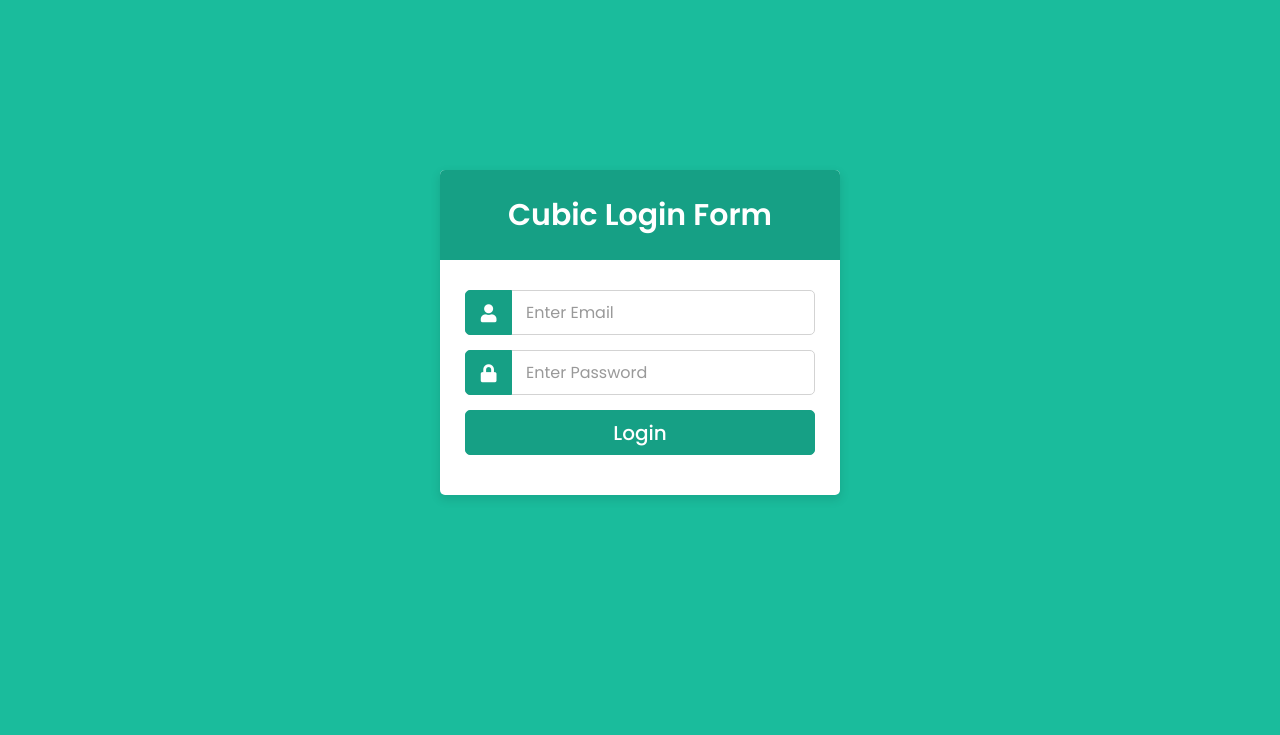
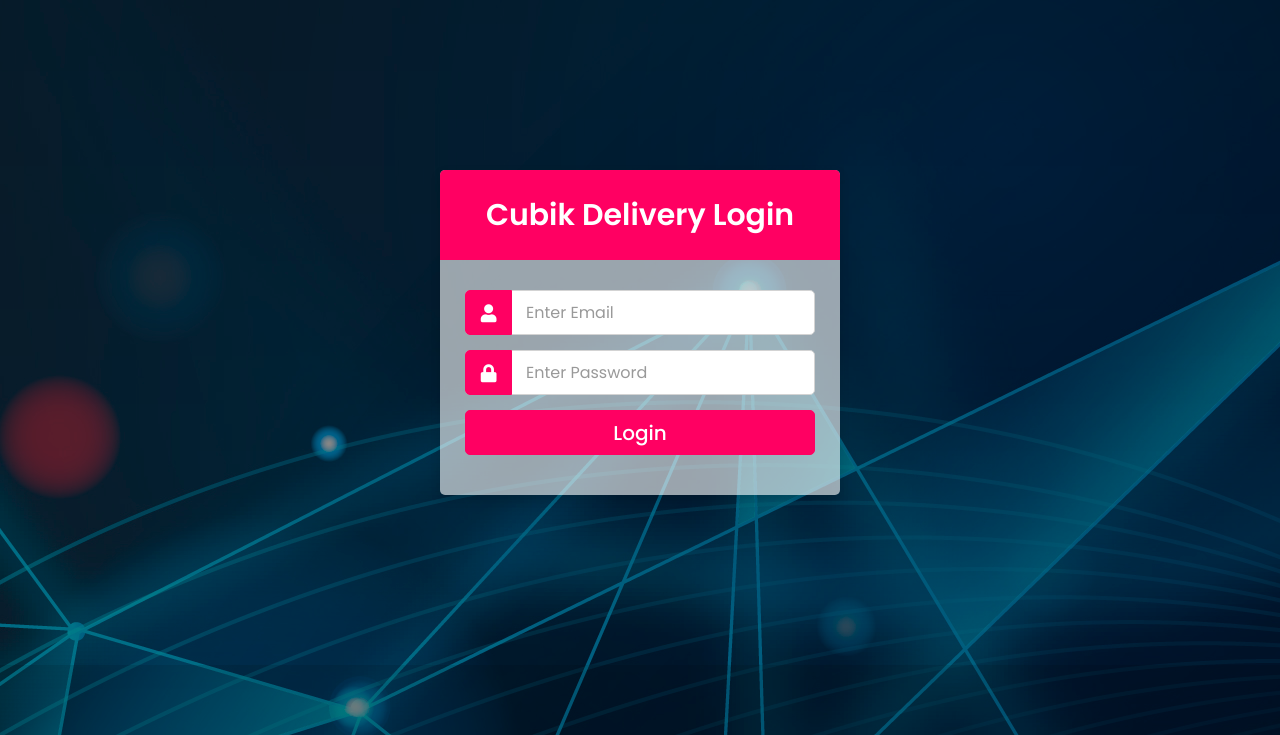
Before and after one commit to SachinUthpala/Delivery-Tracking-App-For-Cubic, a PHP site: page / in a window 1280 px wide. Shown: the top 735 px of the page. Run offline with PHP 8.4, Linux system fonts and the light colour scheme; the visitor is signed in with stand-in values (Sample User, id 1); some libraries are stand-ins or nearby versions.

Commit message:
Change Background Image

```diff
--- a/Asserts/CSS/Style.css
+++ b/Asserts/CSS/Style.css
@@ -6,11 +6,11 @@
   font-family: 'Poppins',sans-serif;
 }
 body{
-  background: #1abc9c;
+  background: linear-gradient(#00000081, #00000073) , url(../Images/3436600.jpg);
   overflow: hidden;
 }
 ::selection{
-  background: rgba(26,188,156,0.3);
+  background: rgba(255, 255, 255, 0.3);
 }
 .container{
   max-width: 440px;
@@ -19,13 +19,14 @@ body{
 }
 .wrapper{
   width: 100%;
-  background: #fff;
+  background: #ffffff9a;
   border-radius: 5px;
   box-shadow: 0px 4px 10px 1px rgba(0,0,0,0.1);
+  background-size: cover;
 }
 .wrapper .title{
   height: 90px;
-  background: #16a085;
+  background: #ff0062;
   border-radius: 5px 5px 0 0;
   color: #fff;
   font-size: 30px;
@@ -53,7 +54,7 @@ body{
   transition: all 0.3s ease;
 }
 form .row input:focus{
-  border-color: #16a085;
+  border-color: #ff0062;
   box-shadow: inset 0px 0px 2px 2px rgba(26,188,156,0.25);
 }
 form .row input::placeholder{
@@ -65,8 +66,8 @@ form .row input::placeholder{
   height: 100%;
   color: #fff;
   font-size: 18px;
-  background: #16a085;
-  border: 1px solid #16a085;
+  background: #ff0062;
+  border: 1px solid #ff0062;
   border-radius: 5px 0 0 5px;
   display: flex;
   align-items: center;
@@ -76,7 +77,7 @@ form .row input::placeholder{
   margin: -8px 0 20px 0;
 }
 .wrapper form .pass a{
-  color: #16a085;
+  color: #ff0062;
   font-size: 17px;
   text-decoration: none;
 }
@@ -88,12 +89,12 @@ form .row input::placeholder{
   font-size: 20px;
   font-weight: 500;
   padding-left: 0px;
-  background: #16a085;
-  border: 1px solid #16a085;
+  background: #ff0062;
+  border: 1px solid #ff0062;
   cursor: pointer;
 }
 form .button input:hover{
-  background: #12876f;
+  background: #ff0062;
 }
 .wrapper form .signup-link{
   text-align: center;
@@ -101,7 +102,7 @@ form .button input:hover{
   font-size: 17px;
 }
 .wrapper form .signup-link a{
-  color: #16a085;
+  color: #ff0062;
   text-decoration: none;
 }
 form .signup-link a:hover{
--- a/index.php
+++ b/index.php
@@ -10,7 +10,7 @@ session_start();
   <head>
     <meta charset="utf-8">
     <meta name="viewport" content="width=device-width, initial-scale=1.0">
-     <title>Cubic Login</title>
+     <title>Cubik Login</title>
     <link rel="stylesheet" href="./Asserts/CSS/Style.css">
     <link rel="stylesheet" href="https://cdnjs.cloudflare.com/ajax/libs/font-awesome/5.15.2/css/all.min.css"/>
 
@@ -24,7 +24,7 @@ session_start();
   <body>
     <div class="container">
       <div class="wrapper">
-        <div class="title"><span>Cubic Login Form</span></div>
+        <div class="title"><span>Cubik Delivery Login</span></div>
         <form action="./Db/configs/login.php" method="post">
           <div class="row">
             <i class="fas fa-user"></i>
@@ -74,7 +74,19 @@ session_start();
                 '
                 ;
 	    $_SESSION['wrong_pass'] = null;
-    }
+    }else if($_SESSION['API_NOT_WORKING'] == 1){
+      echo '
+              <script>
+              Swal.fire({
+        icon: "error",
+        title: "Api Is Not Working...",
+        text: "Api Is Not Working. Please Contact Your System Administrator !",
+        });
+                </script>
+              '
+              ;
+    $_SESSION['API_NOT_WORKING'] = null;
+  }
 
     ?>
 </html>
```
Also changed, not shown: UserPages/userPage.php (+9 -3 lines), Asserts/Images/3436600.jpg (added).
